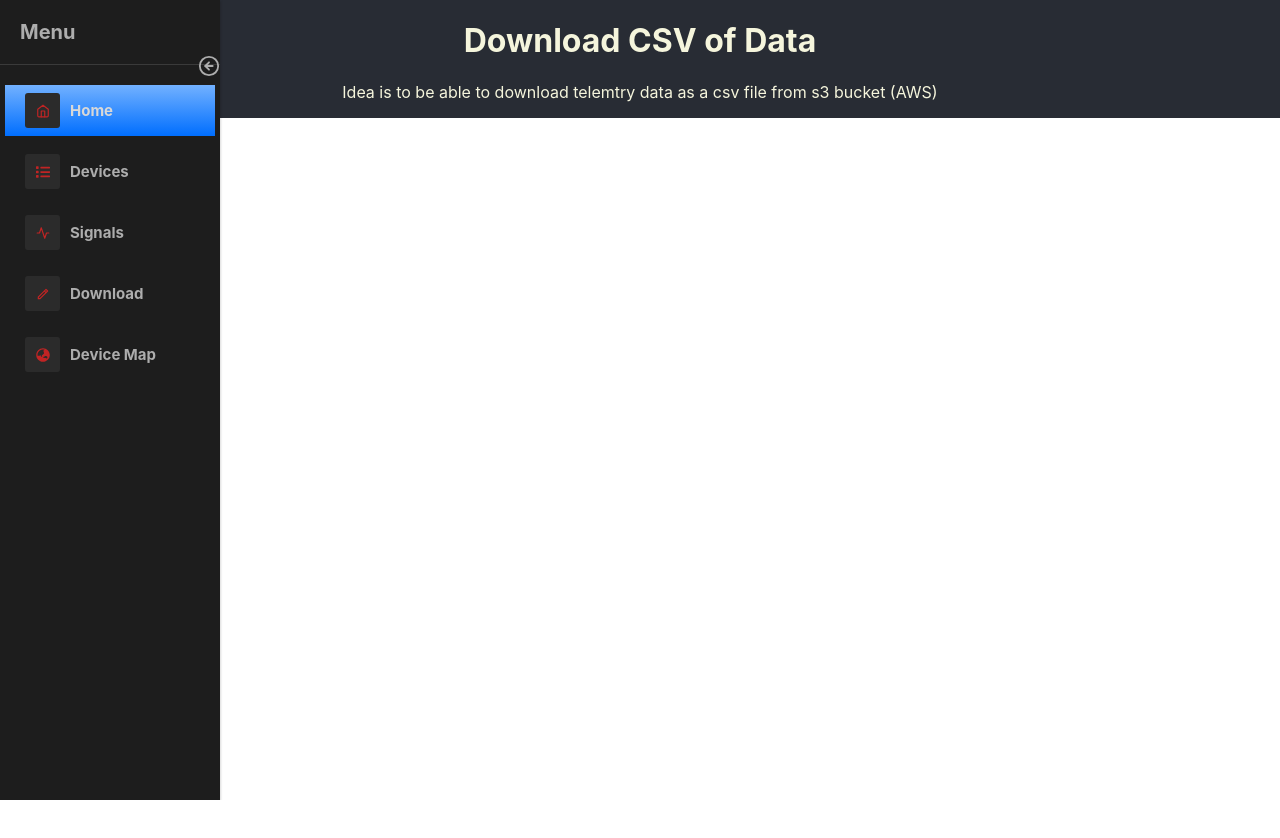
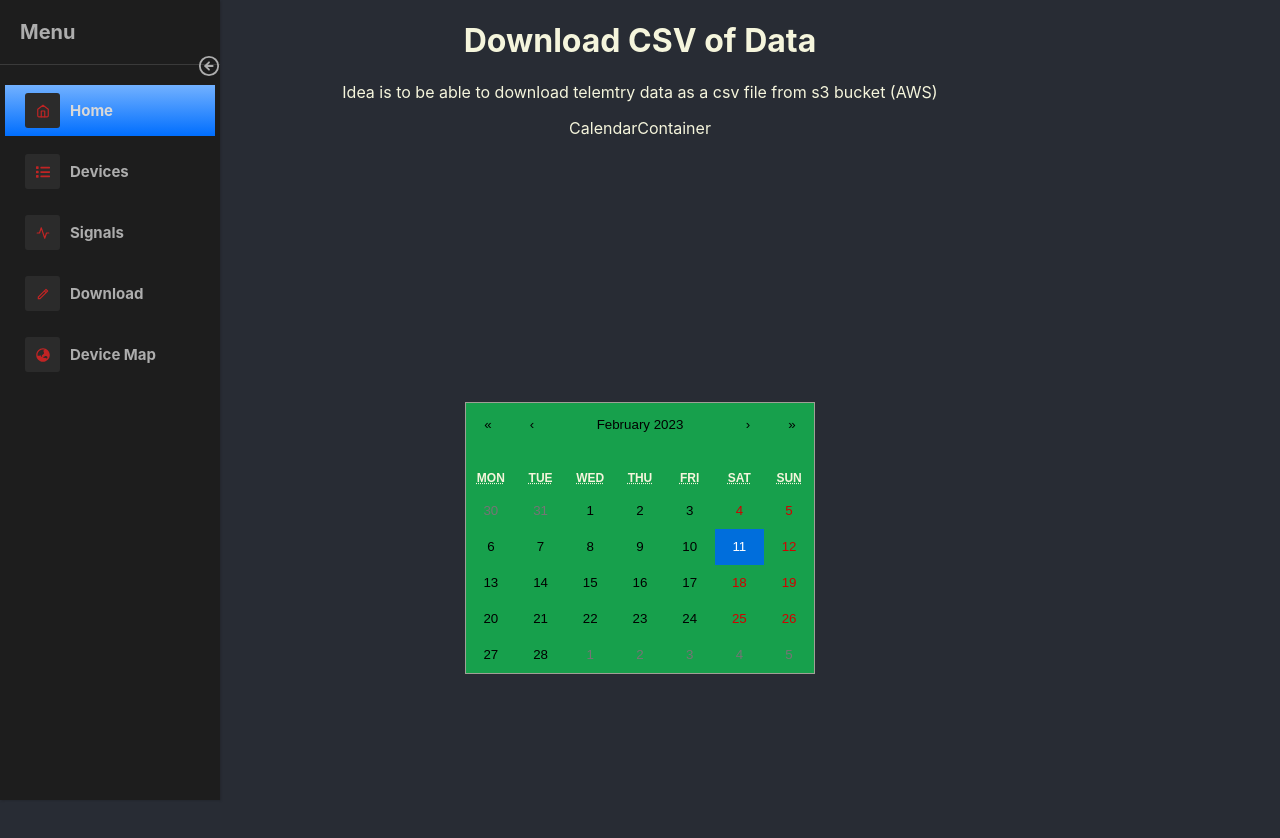
Before and after one commit to rushithkaru/Aws_telemetry, a React (Create React App) app in the folder my-app/: page /file in a window 1280 px wide. Shown: the top 838 px of the page. Before the commit the page ends 800 px from the top, so only its background shows below. Built offline with nearby package versions, Linux system fonts and the light colour scheme.

Commit message:
calendar for data download setup

```diff
--- a/my-app/package.json
+++ b/my-app/package.json
@@ -11,6 +11,7 @@
     "leaflet": "^1.6.0",
     "react": "^18.2.0",
     "react-bootstrap-validation": "^0.1.11",
+    "react-calendar": "^4.0.0",
     "react-chartjs-2": "^5.2.0",
     "react-dom": "^18.2.0",
     "react-icons": "^4.7.1",
--- a/my-app/src/Pages/FileDown.js
+++ b/my-app/src/Pages/FileDown.js
@@ -1,12 +1,48 @@
-import React from 'react'
+import React, { useState } from 'react';
+import Calendar from 'react-calendar';
+import CalendarContainer from '../components/CalendarContainer';
+//import 'react-calendar/dist/Calendar.css';
+import '../css/Calendar.css'
+function FileDown() {
+  const [value, onChange] = useState(new Date());
 
-function FileDown() {
+  const [startDate, setStartDate] = useState(null);
+  const [endDate, setEndDate] = useState(null);
+
+  const handleDateChange = (date) => {
+    console.log(date);
+    if (startDate === null) {
+      setStartDate(date);
+    } else if (endDate === null) {
+      if (date > startDate) {
+        setEndDate(date);
+      } else {
+        setStartDate(date);
+        setEndDate(null);
+      }
+    } else {
+      setStartDate(date);
+      setEndDate(null);
+    }
+  };
+
   return (
     <div>
         <h1>
             Download CSV of Data
         </h1>
         <p>Idea is to be able to download telemtry data as a csv file from s3 bucket (AWS)</p>
+
+        <div>
+          <CalendarContainer/>
+        </div>
+
+        <div style={{ display: 'flex', justifyContent: 'center', alignItems: 'center', height: '100vh' }}>
+            <Calendar onChange={handleDateChange} value={value} />
+        </div>
+
+
+
     </div>
   )
 }
--- /dev/null
+++ b/my-app/src/components/CalendarContainer.js
@@ -0,0 +1,15 @@
+import React, { useState } from 'react';
+import { Button, Modal, Accordion, InputGroup, FormControl, Form, Spinner, Table} from 'react-bootstrap';
+
+function CalendarContainer() {
+
+
+    return (
+        <div>
+            CalendarContainer
+
+        </div>
+    )
+}
+
+export default CalendarContainer
--- a/my-app/src/components/Header/Header.js
+++ b/my-app/src/components/Header/Header.js
@@ -44,8 +44,6 @@
   }
 
 
-
-
   return (
     <>
       <div id="header">
--- /dev/null
+++ b/my-app/src/css/Calendar.css
@@ -0,0 +1,117 @@
+.react-calendar {
+    width: 350px;
+    max-width: 100%;
+    background: rgb(23, 160, 76);
+    border: 1px solid #a0a096;
+    font-family: Arial, Helvetica, sans-serif;
+    line-height: 1.125em;
+  }
+  .react-calendar--doubleView {
+    width: 700px;
+  }
+  .react-calendar--doubleView .react-calendar__viewContainer {
+    display: flex;
+    margin: -0.5em;
+  }
+  .react-calendar--doubleView .react-calendar__viewContainer > * {
+    width: 50%;
+    margin: 0.5em;
+  }
+  .react-calendar,
+  .react-calendar *,
+  .react-calendar *:before,
+  .react-calendar *:after {
+    -moz-box-sizing: border-box;
+    -webkit-box-sizing: border-box;
+    box-sizing: border-box;
+  }
+  .react-calendar button {
+    margin: 0;
+    border: 0;
+    outline: none;
+  }
+  .react-calendar button:enabled:hover {
+    cursor: pointer;
+  }
+  .react-calendar__navigation {
+    display: flex;
+    height: 44px;
+    margin-bottom: 1em;
+  }
+  .react-calendar__navigation button {
+    min-width: 44px;
+    background: none;
+  }
+  .react-calendar__navigation button:disabled {
+    background-color: #f0f0f0;
+  }
+  .react-calendar__navigation button:enabled:hover,
+  .react-calendar__navigation button:enabled:focus {
+    background-color: #e6e6e6;
+  }
+  .react-calendar__month-view__weekdays {
+    text-align: center;
+    text-transform: uppercase;
+    font-weight: bold;
+    font-size: 0.75em;
+  }
+  .react-calendar__month-view__weekdays__weekday {
+    padding: 0.5em;
+  }
+  .react-calendar__month-view__weekNumbers .react-calendar__tile {
+    display: flex;
+    align-items: center;
+    justify-content: center;
+    font-size: 0.75em;
+    font-weight: bold;
+  }
+  .react-calendar__month-view__days__day--weekend {
+    color: #d10000;
+  }
+  .react-calendar__month-view__days__day--neighboringMonth {
+    color: #757575;
+  }
+  .react-calendar__year-view .react-calendar__tile,
+  .react-calendar__decade-view .react-calendar__tile,
+  .react-calendar__century-view .react-calendar__tile {
+    padding: 2em 0.5em;
+  }
+  .react-calendar__tile {
+    max-width: 100%;
+    padding: 10px 6.6667px;
+    background: none;
+    text-align: center;
+    line-height: 16px;
+  }
+  .react-calendar__tile:disabled {
+    background-color: #f0f0f0;
+  }
+  .react-calendar__tile:enabled:hover,
+  .react-calendar__tile:enabled:focus {
+    background-color: #e6e6e6;
+  }
+  .react-calendar__tile--now {
+    background: #ffff76;
+  }
+  .react-calendar__tile--now:enabled:hover,
+  .react-calendar__tile--now:enabled:focus {
+    background: #ffffa9;
+  }
+  .react-calendar__tile--hasActive {
+    background: #76baff;
+  }
+  .react-calendar__tile--hasActive:enabled:hover,
+  .react-calendar__tile--hasActive:enabled:focus {
+    background: #a9d4ff;
+  }
+  .react-calendar__tile--active {
+    background: #006edc;
+    color: white;
+  }
+  .react-calendar__tile--active:enabled:hover,
+  .react-calendar__tile--active:enabled:focus {
+    background: #1087ff;
+  }
+  .react-calendar--selectRange .react-calendar__tile--hover {
+    background-color: #e6e6e6;
+  }
```
Also changed, not shown: 1 other file (tests, documents, lock files or other folders).
